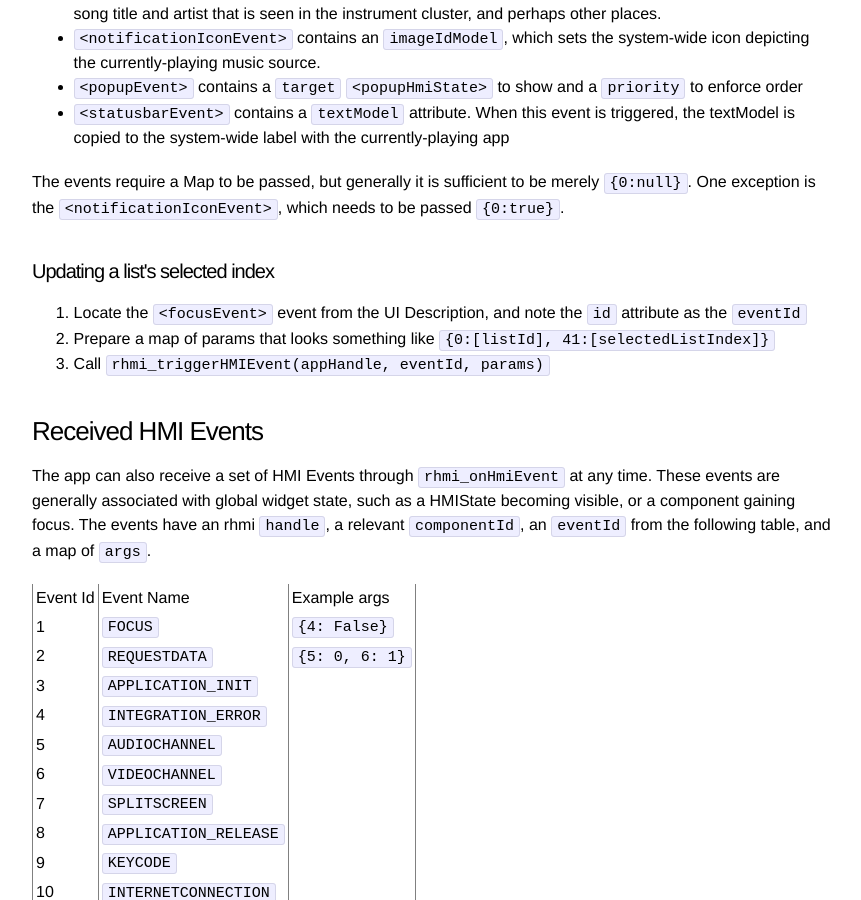
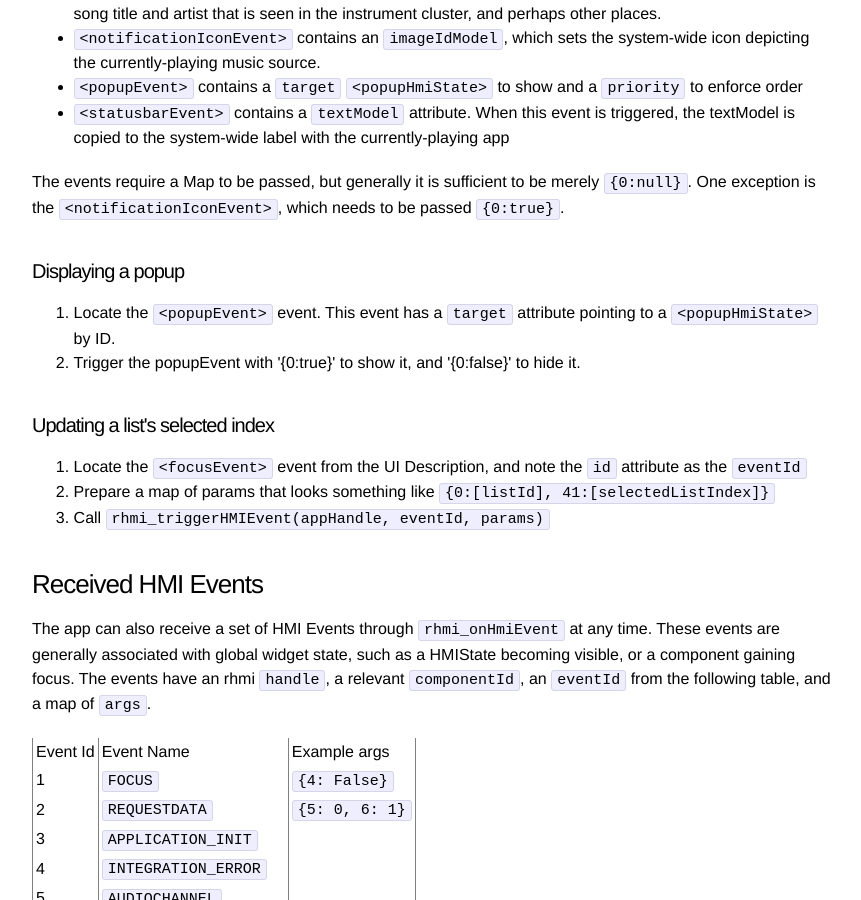
Before and after one commit to BimmerGestalt/BMWConnectedAnalysis, a Jekyll site: the page built from docs/rhmi-events.md, in a window 1280 px wide and 900 px high, scrolled down 1387 px. Shown: the whole window, without its empty margins (208-1069 px from the left). Built offline with Jekyll 4.4.1, drawn with Linux system fonts in a browser that asks for light colours.

Commit message:
Adds docs about the popup event

```diff
--- a/docs/rhmi-events.md
+++ b/docs/rhmi-events.md
@@ -41,6 +41,11 @@ Each `<pluginApp>` also contains a `<events>` node with some unique functonality
 - `<statusbarEvent>` contains a `textModel` attribute. When this event is triggered, the textModel is copied to the system-wide label with the currently-playing app
 
 The events require a Map to be passed, but generally it is sufficient to be merely `{0:null}`. One exception is the `<notificationIconEvent>`, which needs to be passed `{0:true}`.
+
+#### Displaying a popup
+
+1. Locate the `<popupEvent>` event. This event has a `target` attribute pointing to a `<popupHmiState>` by ID.
+2. Trigger the popupEvent with '{0:true}' to show it, and '{0:false}' to hide it.
 
 #### Updating a list's selected index
 
```
